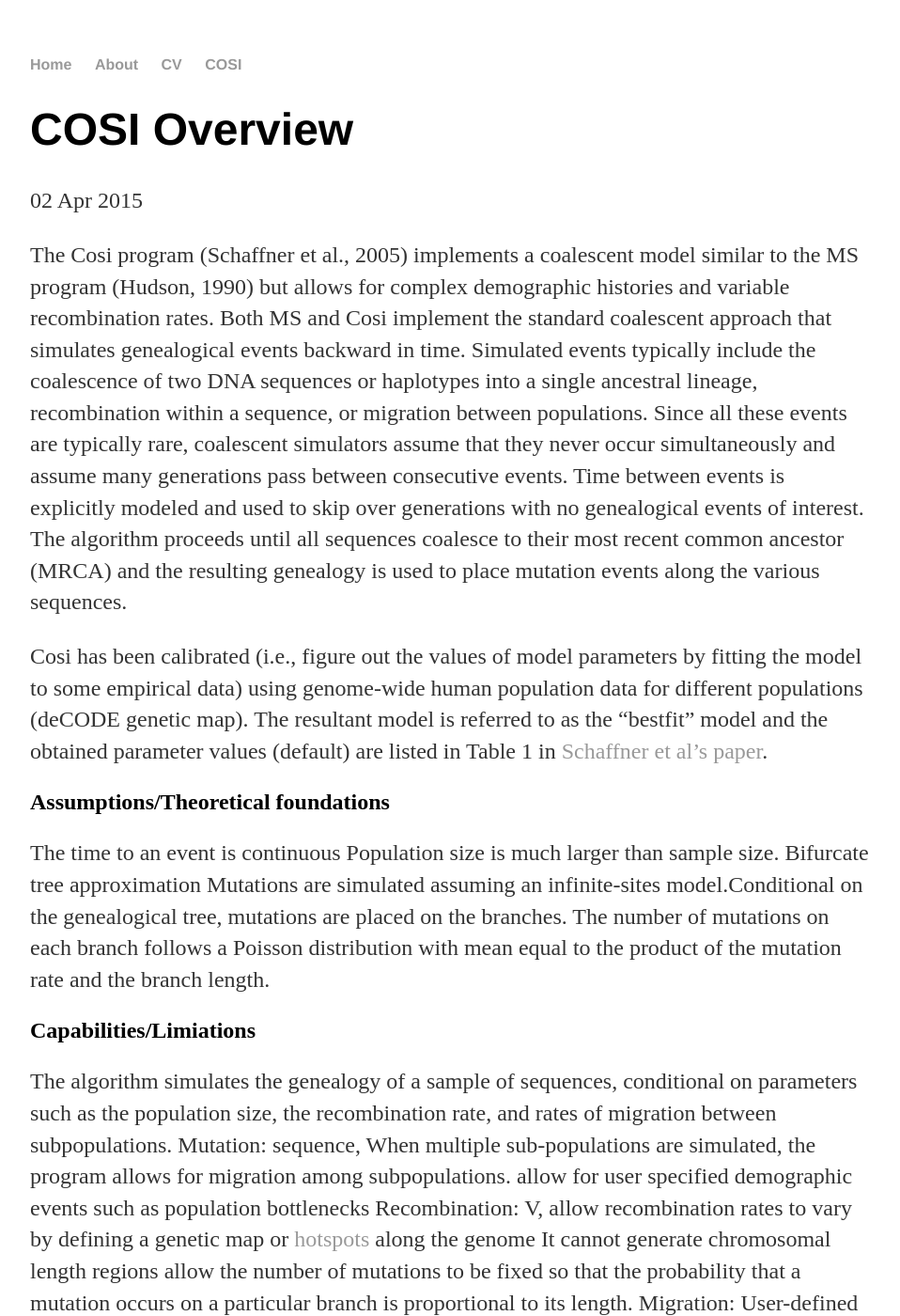
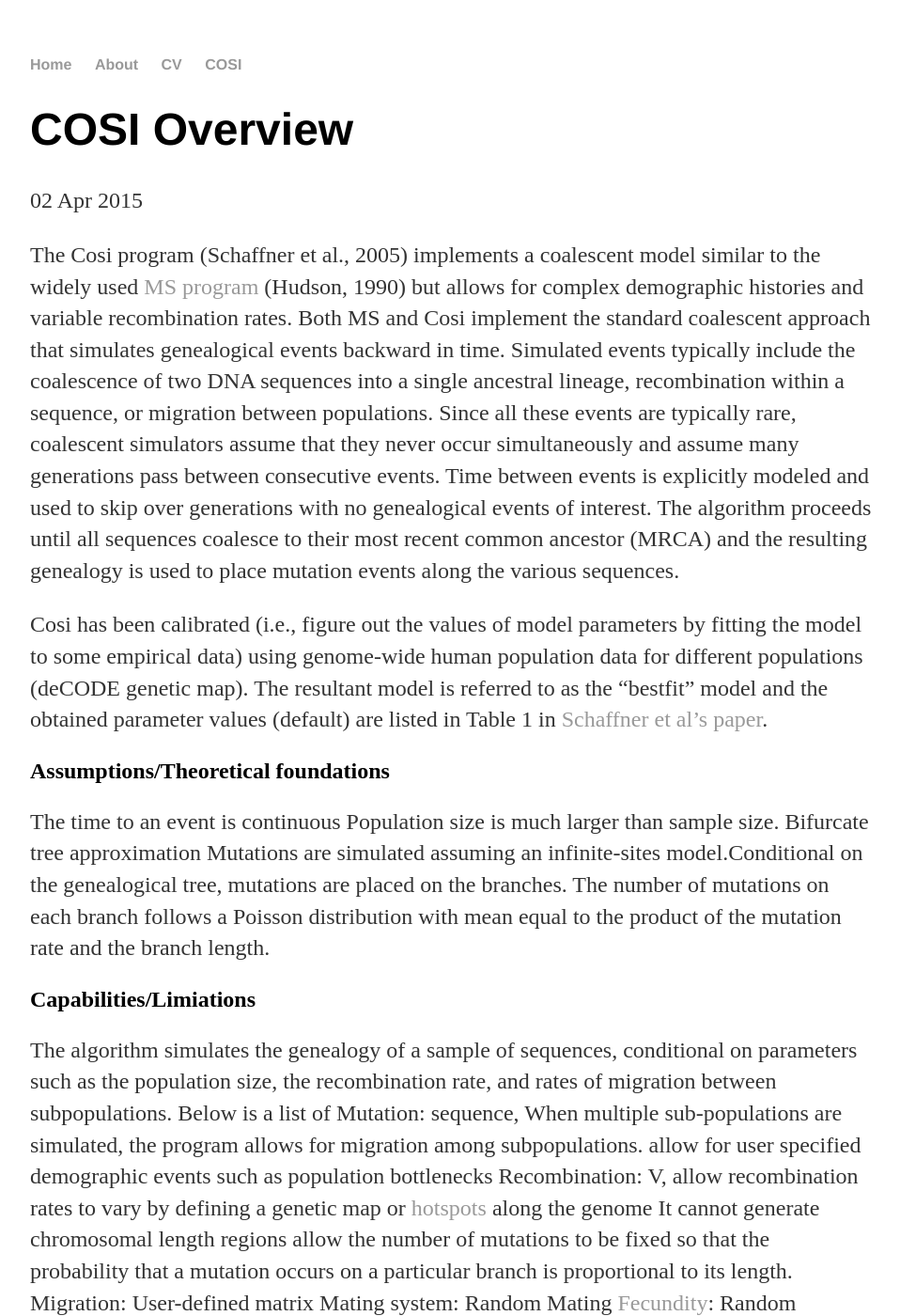
Before and after one commit to lybird300/lybird300.github.io, a Jekyll site: the page built from _posts/2015-04-02-cosi-overview.md, in a window 1280 px wide and 1400 px high. Shown: the whole window at 94% size, without its empty margins (160-1118 px from the left). Built offline with Jekyll 4.4.1, drawn with Linux system fonts in a browser that asks for light colours; some of the changed text lies outside the part shown.

Commit message:
Update 2015-04-02-cosi-overview.md

```diff
--- a/_posts/2015-04-02-cosi-overview.md
+++ b/_posts/2015-04-02-cosi-overview.md
@@ -4,7 +4,9 @@
 date: 2015-04-02
 ---
 
-The Cosi program (Schaffner et al., 2005) implements a coalescent model similar to the MS program (Hudson, 1990) but allows for complex demographic histories and variable recombination rates. Both MS and Cosi implement the standard coalescent approach that simulates genealogical events backward in time. Simulated events typically include the coalescence of two DNA sequences or haplotypes into a single ancestral lineage, recombination within a sequence, or migration between populations. Since all these events are typically rare, coalescent simulators assume that they never occur simultaneously and assume many generations pass between consecutive events. Time between events is explicitly modeled and used to skip over generations with no genealogical events of interest. The algorithm proceeds until all sequences coalesce to their most recent common ancestor (MRCA) and the resulting genealogy is used to place mutation events along the various sequences.
+The Cosi program (Schaffner et al., 2005) implements a coalescent model similar to the widely used <a href="http://home.uchicago.edu/rhudson1/source/mksamples.html">MS program</a> (Hudson, 1990) but allows for complex demographic histories and variable recombination rates. Both MS and Cosi implement the standard coalescent approach that simulates genealogical events backward in time. Simulated events typically include the coalescence of two DNA sequences into a single ancestral lineage, recombination within a sequence, or migration between populations. Since all these events are typically rare, coalescent simulators assume that they never occur simultaneously and assume many generations pass between consecutive events. Time between events is explicitly modeled and used to skip over generations with no genealogical events of interest. The algorithm proceeds until all sequences coalesce to their most recent common ancestor (MRCA) and the resulting genealogy is used to place mutation events along the various sequences.
+
+
 
 Cosi has been calibrated (i.e., figure out the values of model parameters by fitting the model to some empirical data) using genome-wide human population data for different populations (deCODE genetic map). The resultant model is referred to as the "bestfit" model and the obtained parameter values (default) are listed in Table 1 in <a href="http://www.ncbi.nlm.nih.gov/pmc/articles/PMC1310645/">Schaffner et al's paper</a>.
 
@@ -16,7 +18,7 @@
 
 
 <h2>Capabilities/Limiations</h2>
-The algorithm simulates the genealogy of a sample of sequences, conditional on parameters such as the population size, the recombination rate, and rates of migration between subpopulations.
+The algorithm simulates the genealogy of a sample of sequences, conditional on parameters such as the population size, the recombination rate, and rates of migration between subpopulations. Below is a list of
 Mutation: sequence, When multiple sub-populations are simulated, the program allows for migration among subpopulations.
 allow for user specified demographic events such as population bottlenecks
 Recombination: V, allow recombination rates to vary by defining a genetic map or <a href="http://en.wikipedia.org/wiki/Recombination_hotspot">hotspots</a> along the genome
@@ -32,7 +34,11 @@
 
 cannot distinguish...since they have the same total scaled mutation rate. For example, (1) simulate 1,000 sequences from a population of 20,000. Each sequence consists of 2,000 independent loci each of lkb long. Mutation rate is 10-8 per base pair per generation, (2) simulate 1,000 sequences from a population of 1,000. Each sequence consists of 40,000 independent loci each of lkb long with the same mutation rate in (1).
 
+The parameters of cosi are predefined and stored in a separate file named "params". Cosi(v1.2) supports parameters such as mutation rate, gene conversion rate and sequence length. It also allows users to define the sampled populations, their effective population size (in the present) and demographic history, as well as the number of sampled chromosomes.
+
+<pre class="prettyprint pre-scrollable"><code>hihi</code></pre>
+
 <h2>Performance</h2>
 Cosi is suitable for short genomic segments or gene sequences (<2-3Mb) but become very slow for larger regions (> 100Mb). As sequences get longer, many more coalescent, recombination and migration events occur and the time intervals between them diminish. For longer sequences and large sample sizes, little computational efficiency is gained by skipping over uninteresting generations and substantial computational effort is expended tracking recombination events and their positions, and allocating memory to track the many ancestral fragments of each sequence as they repeatedly recombine and coalesce with each other. As genome-wide studies become a reality, efficient tools for simulating large sequences are essential. Thus, it is necessary to improve cosi's performance in this aspect.
 
-An improved algorithm -- <a href="http://csg.sph.umich.edu/liang/genome/">GENOME</a> (While in the standard coalescent algorithm, each coalescence event involves exactly two sequences that coalesce to a common ancestor, in GENOME, multiple sequences can coalesce to a common ancestor simultaneously. The interested readers are also refered to the doctoral dissertation of the author -- "Efficient methods for analysis of genome scale data")
+An improved algorithm -- <a href="http://csg.sph.umich.edu/liang/genome/">GENOME</a> (While in the standard coalescent algorithm, each coalescence event involves exactly two sequences that coalesce to a common ancestor, in GENOME, multiple sequences can coalesce to a common ancestor simultaneously. The interested readers are also refered to the author's doctoral dissertation -- "Efficient methods for analysis of genome scale data")
```
